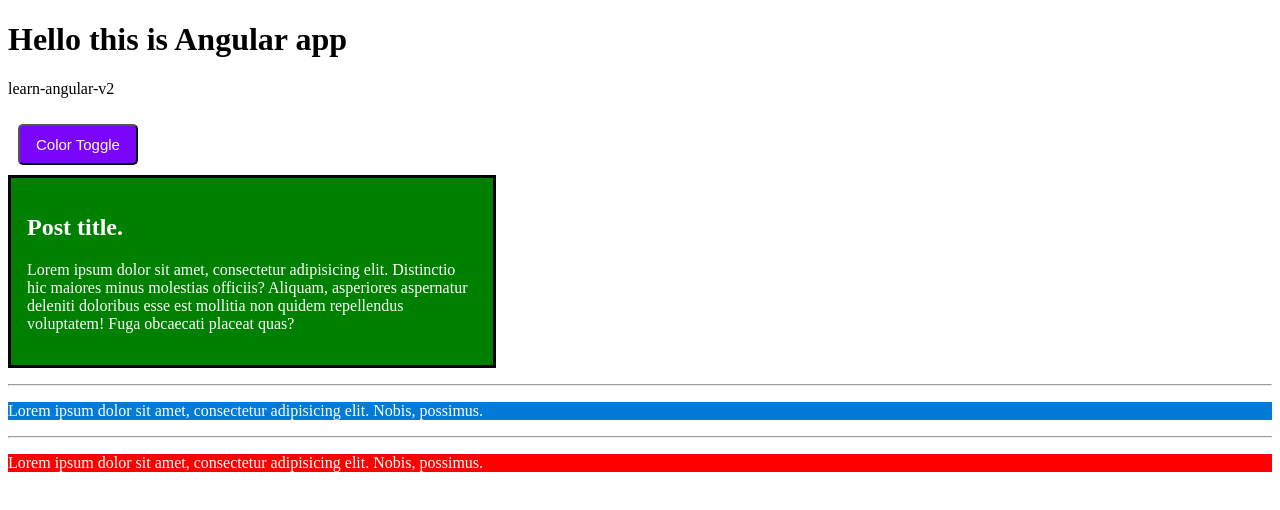
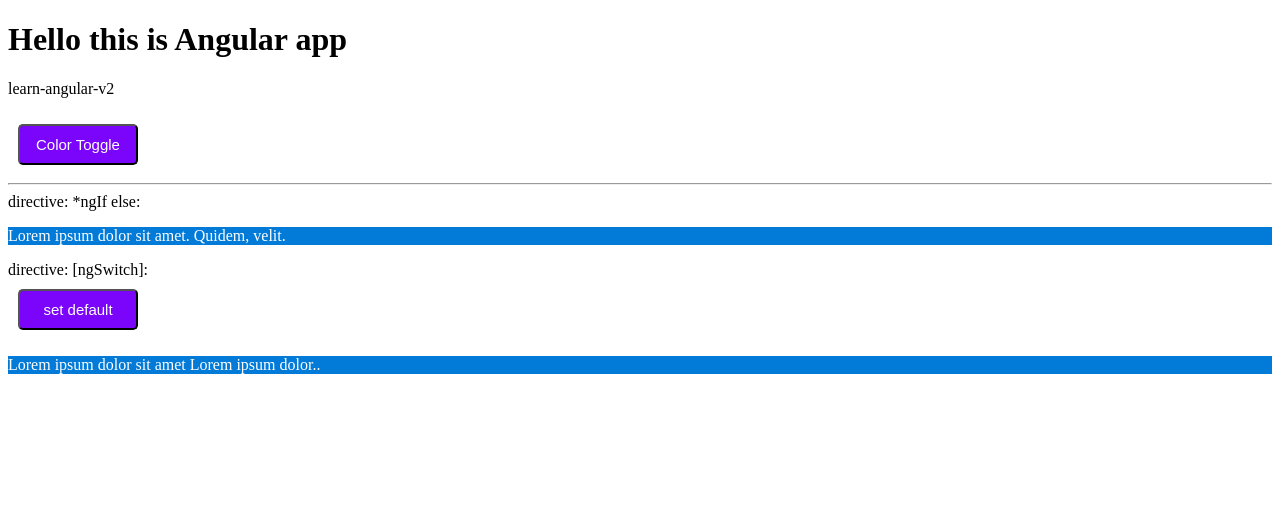
Before and after one commit to RamanSlinka/learn-angular-v2, an Angular app: page / in a window 1280 px wide. Shown: the top 510 px of the page. Built offline with nearby package versions, Linux system fonts and the light colour scheme.

Commit message:
directives; *ngIf else; [switch] => *ngSwitchCase, *ngSwitchDefault

```diff
--- a/src/app/post/post.component.html
+++ b/src/app/post/post.component.html
@@ -1,34 +1,52 @@
-<button (click)="backgroundToggle = !backgroundToggle"
+<button (click)="toggle = !toggle"
         class="btn"
 > Color Toggle
 </button>
 
-<div [ngStyle]="{
-  width: '450px',
-  border: '3px solid black',
-  padding: '1rem',
-  marginBottom: '1rem',
-  color: 'white',
-  backgroundColor: backgroundToggle ? 'gray' : 'green'
-}">
+<!--<div [ngStyle]="{-->
+<!--  width: '450px',-->
+<!--  border: '3px solid black',-->
+<!--  padding: '1rem',-->
+<!--  marginBottom: '1rem',-->
+<!--  color: 'white',-->
+<!--  backgroundColor: backgroundToggle ? 'gray' : 'green'-->
+<!--}">-->
 
-  <h2>
-    Post title.
-  </h2>
-  <p>Lorem ipsum dolor sit amet, consectetur adipisicing elit. Distinctio hic maiores minus molestias officiis? Aliquam,
-    asperiores aspernatur deleniti doloribus esse est mollitia non quidem repellendus voluptatem!
-    Fuga obcaecati placeat quas?</p>
+<!--  <h2>-->
+<!--    Post title.-->
+<!--  </h2>-->
+<!--  <p>Lorem ipsum dolor sit amet, consectetur adipisicing elit. Distinctio hic maiores minus molestias officiis? Aliquam,-->
+<!--    asperiores aspernatur deleniti doloribus esse est mollitia non quidem repellendus voluptatem!-->
+<!--    Fuga obcaecati placeat quas?</p>-->
+<!--</div>-->
+
+
+<hr>
+<!--<div [ngClass]="{-->
+<!--red: backgroundToggle,-->
+<!--blue: !backgroundToggle-->
+<!--}">-->
+<!--  <p>Lorem ipsum dolor sit amet, consectetur adipisicing elit. Nobis, possimus.</p>-->
+<!--</div>-->
+<!--<hr>-->
+<!--<div [class.blue]="backgroundToggle"-->
+<!--     [class.red]="!backgroundToggle"-->
+<!--&gt;-->
+<!--  <p>Lorem ipsum dolor sit amet, consectetur adipisicing elit. Nobis, possimus.</p>-->
+<!--</div>-->
+
+<span>directive: *ngIf else:</span>
+<p *ngIf="toggle; else blueContainer" class="red">Lorem ipsum dolor sit amet, consectetur adipisicing elit. Quidem,
+  velit.</p>
+<ng-template #blueContainer>
+  <p class="blue"> Lorem ipsum dolor sit amet. Quidem, velit.</p>
+</ng-template>
+
+<span>directive: [ngSwitch]:</span>
+<br>
+<button (click)="toggle = 11" class="btn">set default</button>
+<div [ngSwitch]="toggle">
+  <p *ngSwitchCase="true" class="red">Lorem ipsum dolor sit amet.</p>
+  <p *ngSwitchCase="false" class="blue">Lorem ipsum dolor sit amet Lorem ipsum dolor..</p>
+  <p *ngSwitchDefault>Lorem ipsum dolor.</p>
 </div>
-<hr>
-<div [ngClass]="{
-red: backgroundToggle,
-blue: !backgroundToggle
-}">
-  <p>Lorem ipsum dolor sit amet, consectetur adipisicing elit. Nobis, possimus.</p>
-</div>
-<hr>
-<div [class.blue]="backgroundToggle"
-     [class.red]="!backgroundToggle"
->
-  <p>Lorem ipsum dolor sit amet, consectetur adipisicing elit. Nobis, possimus.</p>
-</div>
--- a/src/app/post/post.component.ts
+++ b/src/app/post/post.component.ts
@@ -7,5 +7,5 @@
 })
 
 export class PostComponent {
-backgroundToggle = false
+  toggle: any = false
 }
```
